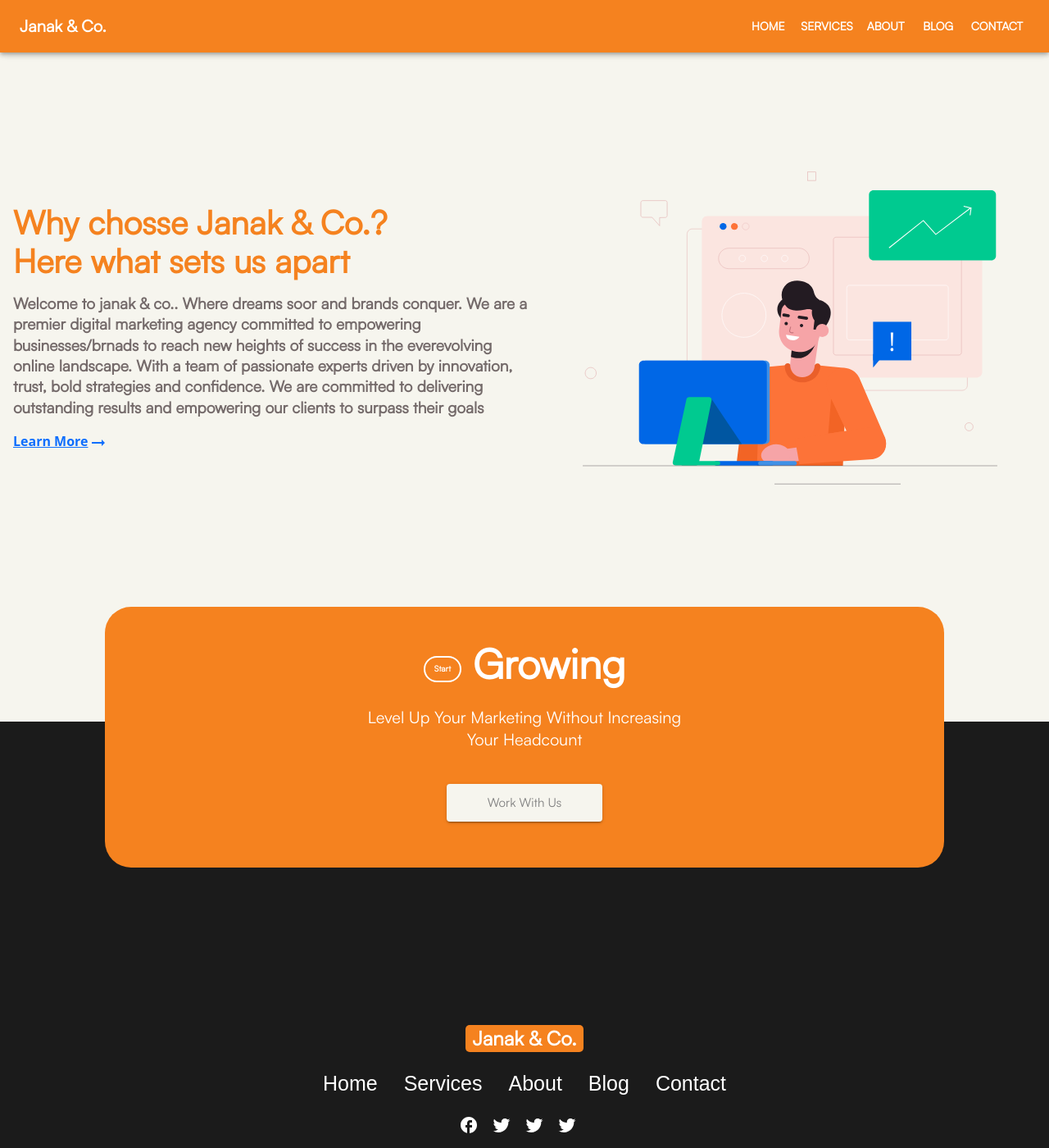
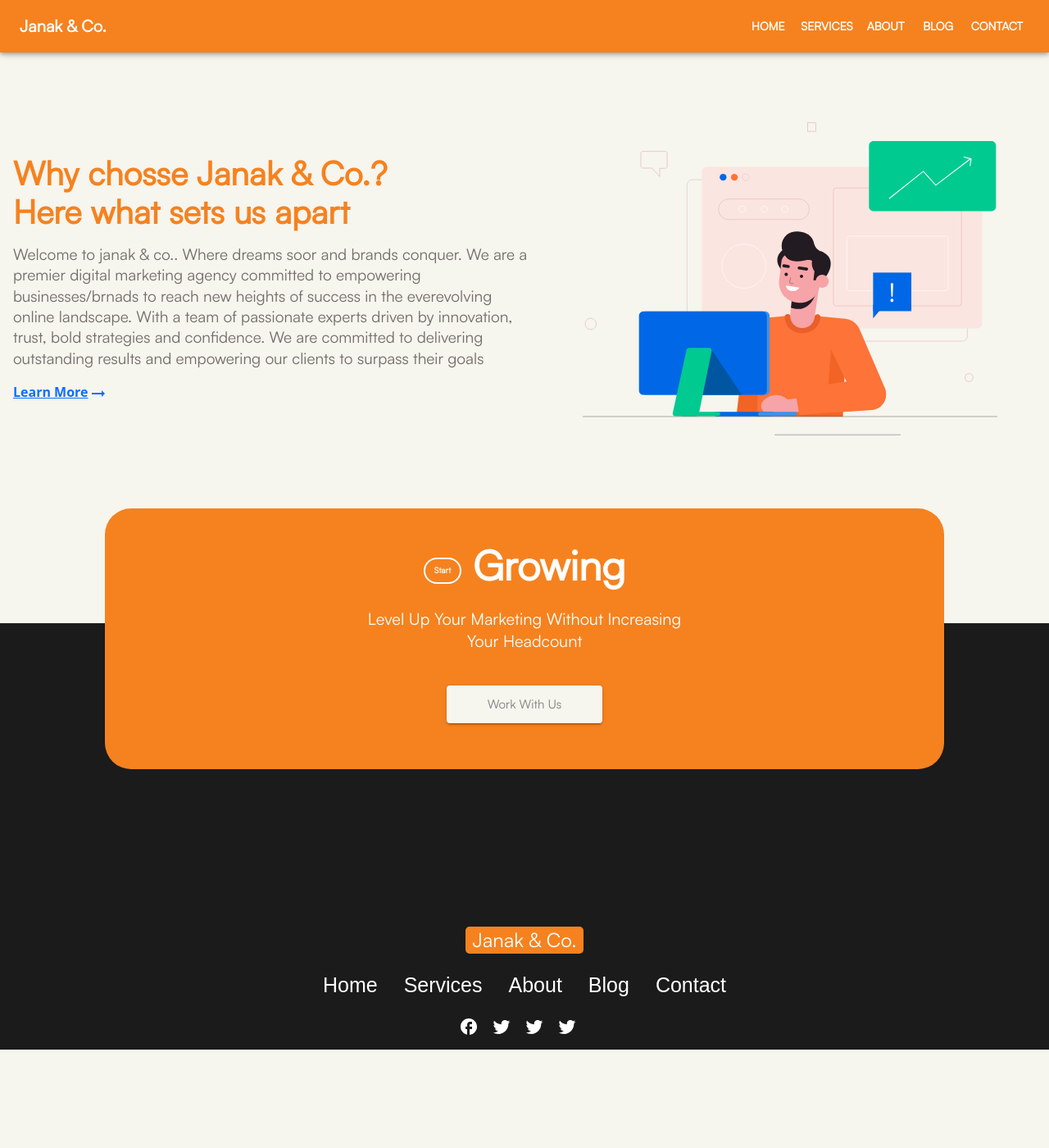
Before and after one commit to SACHINQEEP/janak_co, a React (Create React App) app: page /why-us in a window 1280 px wide. Shown: the whole page at 82% size. After the commit the page ends 1280 px from the top, so only its background shows below. Built offline with nearby package versions, Linux system fonts and the light colour scheme.

Commit message:
Landing page UI changes

```diff
--- a/src/App.tsx
+++ b/src/App.tsx
@@ -29,7 +29,7 @@ const defalutTheme = createTheme({
     },
     h5: {
       fontFamily: 'satoshi-regular',
-      fontWeight: 'bold'
+      // fontWeight: 'bold'
     },
     h6: {
       fontFamily: 'satoshi-regular', // Font family for h2
--- a/src/features/AboutUs/aboutUs.component.tsx
+++ b/src/features/AboutUs/aboutUs.component.tsx
@@ -10,7 +10,7 @@ import { Link } from 'react-router-dom';
 export const AboutUsPageComponent = () => {
 
     return (
-        <Grid component='section' container sx={{ pr: { md: 2 }, minHeight: { xs: '90dvh' }, }}>
+        <Grid component='section' container sx={{ pr: { md: 2 }, minHeight: { xs: '90dvh', md: '85dvh', lg: '85dvh', xl: '10dvh' }, }}>
             <Grid item xs={12} sm={6} lg={6} md={6} sx={{ mt: { xs: 5 } }}>
                 <motion.div
                     initial={{ opacity: 0, x: -50 }} // Initial animation values
--- a/src/features/WhyUs/why-us.component.tsx
+++ b/src/features/WhyUs/why-us.component.tsx
@@ -12,7 +12,7 @@ import whyPage from '../../assets/whyjc.svg'
 
 export const WhyUsPageComponent = () => {
     return (
-        <Grid component='section' container sx={{ pl: { md: 2 }, minHeight: { xs: '100dvh' }, display: 'flex', justifyContent: 'center', alignItems: 'center' }}>
+        <Grid component='section' container sx={{ pl: { md: 2 }, minHeight: { xs: '100dvh', md: '85dvh', lg: '85dvh', xl: '10dvh' }, display: 'flex', justifyContent: 'center', alignItems: 'center' }}>
             <Grid item xs={12} sm={6} lg={6} md={6} sx={{ order: { xs: 2, sm: 1 } }}>
                 <motion.div
                     initial={{ opacity: 0, x: 50 }} // Initial animation values
--- a/src/features/landingPage.tsx
+++ b/src/features/landingPage.tsx
@@ -20,7 +20,7 @@ const LandingPage = () => {
         <>
             <Container maxWidth="xl">
                 <CssBaseline />
-                <Grid container component='main' sx={{ minHeight: '85dvh', my: { xs: 5 }, display: 'flex', justifyContent: 'center' }}>
+                <Grid container component='main' sx={{ minHeight: { xs: '85dvh', md: '85dvh', lg: '85dvh', xl: '20dvh' }, my: { xs: 5 }, display: 'flex', justifyContent: 'center' }}>
                     <Grid item xs={12} sm={6} lg={6} md={6} sx={{ display: 'flex', justifyContent: 'center', alignItems: 'center', order: { xs: 2, sm: 1 } }}>
                         <motion.div
                             initial={{ opacity: 0, x: 50 }} // Initial animation values
@@ -68,7 +68,7 @@ const LandingPage = () => {
                 <WhyUsPageComponent />
 
                 {/* Section Bogs */}
-                <Box sx={{ pb: 10 }}>
+                <Box sx={{ pb: 10 }} >
                     <AppCustomCarousel data={BlogsPostList} />
                 </Box>
             </Container >
--- a/src/features/shared/components/Card.tsx
+++ b/src/features/shared/components/Card.tsx
@@ -12,9 +12,9 @@ interface AppCardInterface {
 const AppCard = ({ src, cardAlt, content, title }: AppCardInterface) => {
     return (
         <>
-            <Grid item xs={12} sm={6} md={6} lg={4} xl={3} my={2}>
+            <Grid item xs={12} sm={6} md={6} lg={4} xl={3} my={2} >
                 <motion.div whileHover={{ scale: 1.1 }} transition={{ type: "spring", stiffness: 250, damping: 9 }}>
-                    <Card sx={{ maxWidth: 380, boxShadow: '0px 4px 10px rgba(0, 0, 0, 0.2)', borderRadius: 4 }}>
+                    <Card sx={{ maxWidth: 380, boxShadow: '0px 4px 10px rgba(0, 0, 0, 0.2)', borderRadius: 4, margin: '0 15px' }}>
                         <CardActionArea>
                             <CardHeader
                                 avatar={<img src={src} alt={cardAlt} style={{ width: '50px' }} />}
--- a/src/features/shared/components/footer.tsx
+++ b/src/features/shared/components/footer.tsx
@@ -37,7 +37,7 @@ const AppFooter = () => {
     return (
         <>
             <CssBaseline />
-            <Box sx={{ pt: 10, display: 'flex', flexDirection: 'column', justifyContent: 'center', position: 'relative' }}>
+            <Box sx={{ pt: 10, mt: { xl: 8 }, display: 'flex', flexDirection: 'column', justifyContent: 'center', position: 'relative', }}>
                 <Box sx={{ position: 'absolute', left: { xs: '8%', md: '10%' }, top: '-10%', width: { xs: '85%', md: '80%' }, p: 5, borderRadius: 8, backgroundColor: '#f5821f', display: 'flex', flexDirection: 'column', textAlign: 'center', alignItems: 'center', justifyContent: 'center' }}>
                     <Typography variant="h3" color="white" sx={{ fontSize: { xs: 30, md: 20, lg: 50, xl: 60 } }}>
                         <Chip label='Start' size='medium' variant="outlined" sx={{ padding: { xs: '0 0' }, fontSize: { xs: 10 } }} />  Growing
@@ -49,7 +49,7 @@ const AppFooter = () => {
                         Work With Us
                     </Button>
                 </Box>
-                <Box sx={{ height: { xs: '55dvh', md: '60dvh', lg: '65dvh' }, backgroundColor: '#1b1b1b', display: 'flex', alignItems: 'end' }}>
+                <Box sx={{ minHeight: { xs: '55dvh', md: '60dvh', lg: '65dvh', xl: '30dvh' }, backgroundColor: '#1b1b1b', display: 'flex', alignItems: 'end' }}>
                     <Grid container sx={{ alignItems: 'end' }}>
                         <Grid item xs={12} sx={{ display: 'flex', justifyContent: 'center' }}>
                             <Box maxWidth={150} sx={{}}>
```
